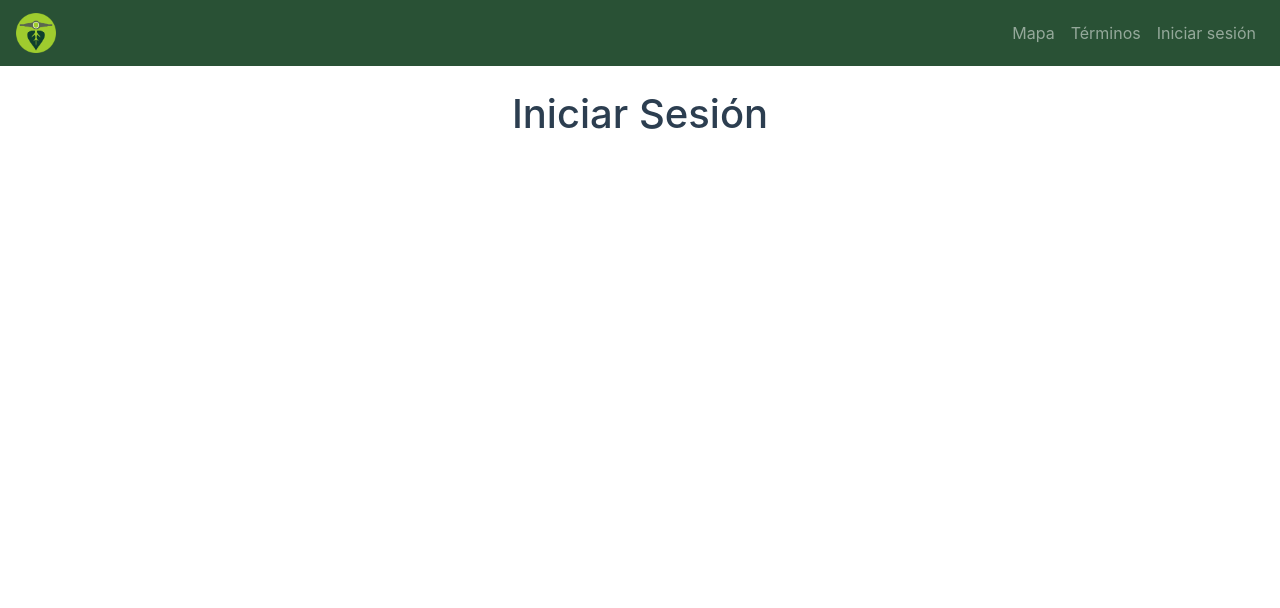
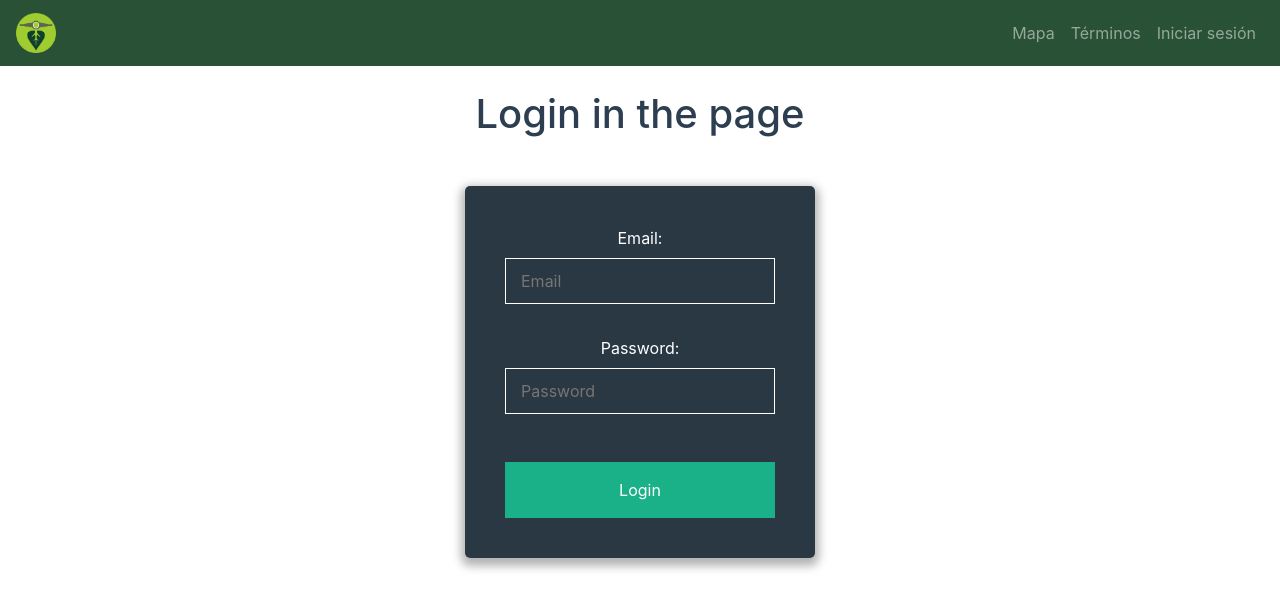
Before and after one commit to Eco-transport/Front, a Vue app in the folder Ecotransport/: page /iniciar-sesion in a window 1280 px wide. Shown: the top 608 px of the page. Built offline with nearby package versions, Linux system fonts and the light colour scheme.

Commit message:
Añadido login y registro
Login: Kevin Ibarra
Registro: Kevin Alvarez

```diff
--- a/Ecotransport/src/views/IniciarSesion.vue
+++ b/Ecotransport/src/views/IniciarSesion.vue
@@ -2,7 +2,14 @@
     <div>
         <Header></Header>
         <br>
-        <h1>Iniciar Sesión</h1>
+        <h1>Login in the page</h1>
+        <form action class="form">
+          <label class="form-label" for="#email">Email:</label>
+          <input class="form-input" type="email" id="email" required placeholder="Email">
+          <label class="form-label" for="#password">Password:</label>
+          <input class="form-input" type="password" id="password" placeholder="Password">
+          <input class="form-submit" type="submit" value="Login">
+        </form>
     </div>
 </template>
 
@@ -15,3 +22,57 @@ export default {
   },
 };
 </script>
+
+
+<style lang="css" scoped>
+.login {
+  padding: 2rem;
+}
+.title {
+  text-align: center;
+}
+.form {
+  margin: 3rem auto;
+  display: flex;
+  flex-direction: column;
+  justify-content: center;
+  width: 20%;
+  min-width: 350px;
+  max-width: 100%;
+  background: rgba(19, 35, 47, 0.9);
+  border-radius: 5px;
+  padding: 40px;
+  box-shadow: 0 4px 10px 4px rgba(0, 0, 0, 0.3);
+}
+.form-label {
+  margin-top: 2rem;
+  color: white;
+  margin-bottom: 0.5rem;
+  &:first-of-type {
+    margin-top: 0rem;
+  }
+}
+.form-input {
+  padding: 10px 15px;
+  background: none;
+  background-image: none;
+  border: 1px solid white;
+  color: white;
+  &:focus {
+    outline: 0;
+    border-color: #1ab188;
+  }
+}
+.form-submit {
+  background: #1ab188;
+  border: none;
+  color: white;
+  margin-top: 3rem;
+  padding: 1rem 0;
+  cursor: pointer;
+  transition: background 0.2s;
+  &:hover {
+    background: #0b9185;
+  }
+}
+</style>
--- a/Ecotransport/src/views/Registro.vue
+++ b/Ecotransport/src/views/Registro.vue
@@ -1,7 +1,29 @@
 <template>
     <div>
         <Header></Header>
-        <h1>Esta es la pagina de registro</h1>
+        <h1>Bienvenid@ a EcoTransport, ingresa tus datos para ser parte de la mejor experiencia
+          en transporte
+        </h1>
+
+      <form action class="form">
+          <label class="form-label" for="#identificacion">Numero de cedula:</label>
+          <input class="form-input" type="identificacion" id="identificacion" required placeholder="">
+          <label class="form-label" for="#nombre">Nombre:</label>
+          <input class="form-input" type="nombre" id="nombre" placeholder="">
+          <label class="form-label" for="#email">Email:</label>
+          <input class="form-input" type="email" id="email" placeholder="">
+          <label class="form-label" for="#password">Contraseña:</label>
+          <input class="form-input" type="password" id="password" placeholder="">
+          <p>Recuerda utilizar una contraseña segura y no compartirla con nadie</p>
+          <label class="form-label" for="#telofono">Numero de telefono:</label>
+          <input class="form-input" type="telofono" id="telofono" placeholder="">
+          <label class="form-label" for="#safequestion">Pregunta de seguridad:</label>
+          <input class="form-input" type="safequestion" id="safequestion" placeholder="">
+          <label class="form-label" for="#safeanswer">Respuesta de seguridad:</label>
+          <input class="form-input" type="safeanswer" id="safeanswer" placeholder="">
+          <input class="form-submit" type="submit" value="Registrate!">
+        </form>
+
        <a class="nav-link" href="ConfirmarRegistro"> <button type="button" class="btn btn-info">Confirmar Registro</button></a>
        <a class="nav-link" href="EliminarCuenta1"> <button type="button" class="btn btn-info">Eliminar Cuenta</button></a>
     </div>
@@ -17,3 +39,58 @@ export default {
   }
 };
 </script>
+<style lang="css" scoped>
+.login {
+  padding: 2rem;
+}
+.title {
+  text-align: center;
+}
+p{
+ color: white;
+}
+.form {
+  margin: 3rem auto;
+  display: flex;
+  flex-direction: column;
+  justify-content: center;
+  width: 20%;
+  min-width: 350px;
+  max-width: 100%;
+  background: rgba(19, 35, 47, 0.9);
+  border-radius: 5px;
+  padding: 40px;
+  box-shadow: 0 4px 10px 4px rgba(0, 0, 0, 0.3);
+}
+.form-label {
+  margin-top: 2rem;
+  color: white;
+  margin-bottom: 0.5rem;
+  &:first-of-type {
+    margin-top: 0rem;
+  }
+}
+.form-input {
+  padding: 10px 15px;
+  background: none;
+  background-image: none;
+  border: 1px solid white;
+  color: white;
+  &:focus {
+    outline: 0;
+    border-color: #1ab188;
+  }
+}
+.form-submit {
+  background: #1ab188;
+  border: none;
+  color: white;
+  margin-top: 3rem;
+  padding: 1rem 0;
+  cursor: pointer;
+  transition: background 0.2s;
+  &:hover {
+    background: #0b9185;
+  }
+}
+</style>
```
